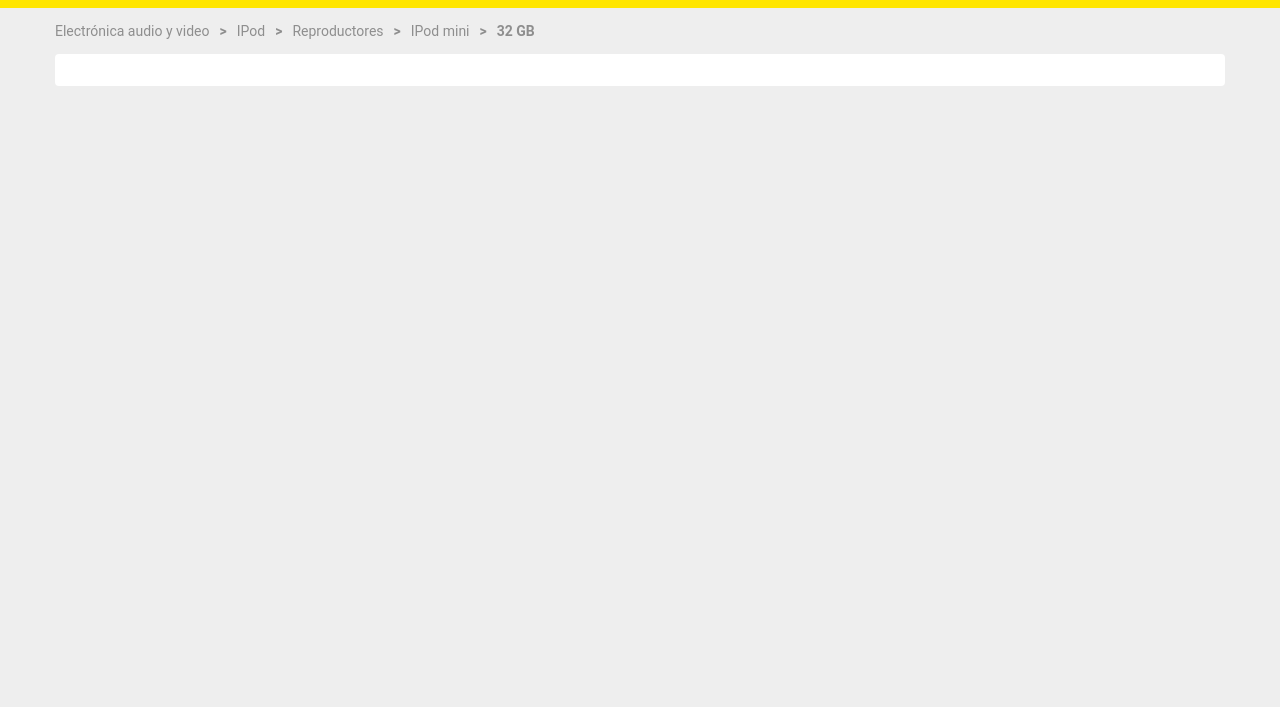
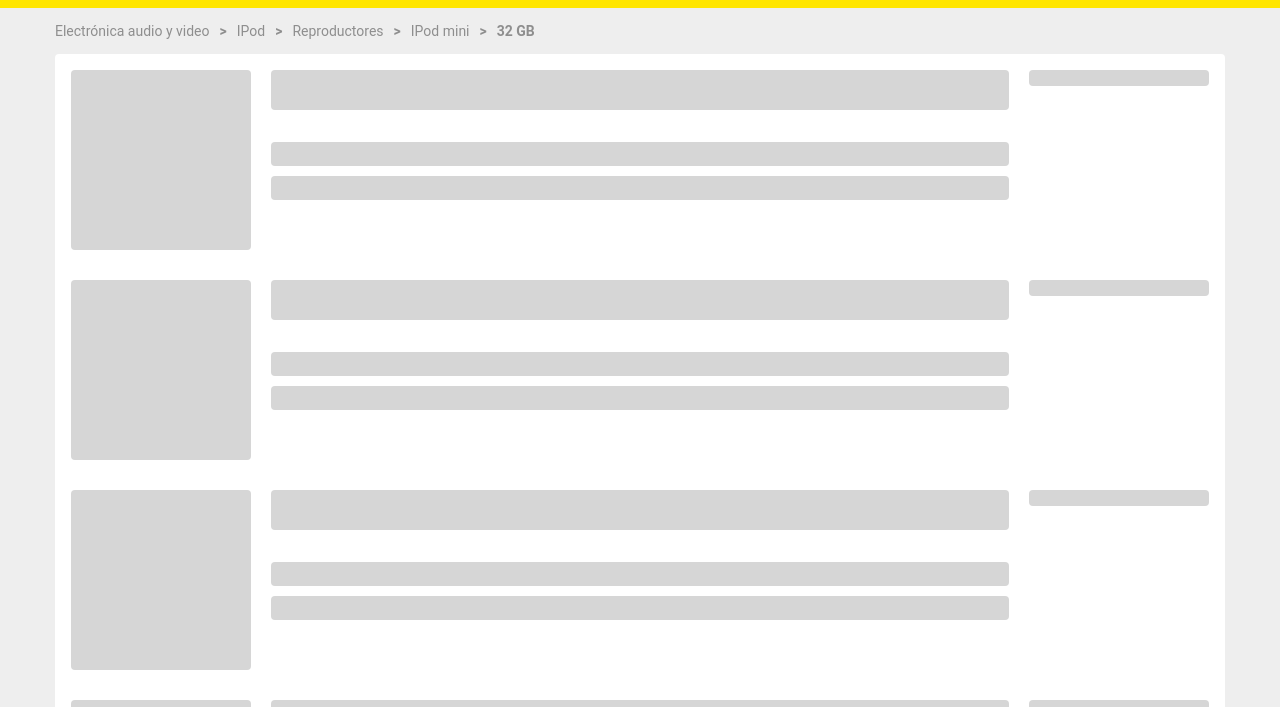
Before and after one commit to sebaspa/meli-test, a React (Vite) app: page /items in a window 1280 px wide. Shown: the part 245-952 px from the top of the page. Before the commit the page ends 800 px from the top, so only its background shows below. Built offline with nearby package versions, Linux system fonts and the light colour scheme.

Commit message:
✨ Create skeleton components

```diff
--- /dev/null
+++ b/src/assets/styles/animations.scss
@@ -0,0 +1,19 @@
+@keyframes skeleton {
+  0% {
+    background-color: $light-gray;
+  }
+  50% {
+    background-color: $gray;
+  }
+  100% {
+    background-color: $light-gray;
+  }
+}
+
+.skeletonText {
+  width: 100%;
+  min-height: 16px;
+  border-radius: 4px;
+  animation: skeleton 1s infinite;
+  margin-bottom: 10px;
+}
--- a/src/assets/styles/color.scss
+++ b/src/assets/styles/color.scss
@@ -1,6 +1,7 @@
 $white: #fff;
 $black: #333;
 $dark-gray: #999;
+$gray: #ccc;
 $light-gray: #eee;
 $yellow: #ffe600;
 $blue: #3483fa;
--- a/src/components/Products/ProductCard.tsx
+++ b/src/components/Products/ProductCard.tsx
@@ -13,7 +13,7 @@ const ProductCard = ({ product }: Props): JSX.Element => {
   return (
     <>
       <Link className="product-card" to={`/items/${product.id}`}>
-        <img className='product-card__image' src={image} alt="image" />
+        <img className='product-card__image' src={image} alt="image" loading='lazy' />
         <div className="product-card__description">
           <p className="price">
             {price.toLocaleString('es-AR', { style: 'currency', currency: currencyId })}
--- /dev/null
+++ b/src/components/Products/ProductDetailSkeleton.tsx
@@ -0,0 +1,28 @@
+import './ProductSkeleton.scss'
+const ProductDetailSkeleton = (): JSX.Element => {
+  return (
+    <div className="productSkeleton">
+      <div className="productSkeleton__grid">
+        <div className="productSkeleton__image"></div>
+        <div>
+          <div className="skeletonText"></div>
+          <div className="skeletonText" style={{ height: '80px' }}></div>
+          <br />
+          <div className="skeletonText" style={{ height: '60px' }}></div>
+          <br />
+          <div className="skeletonText" style={{ height: '50px' }}></div>
+        </div>
+      </div>
+      <div>
+        <div className="skeletonText" style={{ height: '30px' }}></div>
+        <br />
+        <div className="skeletonText" style={{ height: '16px' }}></div>
+        <div className="skeletonText" style={{ height: '16px' }}></div>
+        <div className="skeletonText" style={{ height: '16px' }}></div>
+        <div className="skeletonText" style={{ height: '16px' }}></div>
+      </div>
+    </div>
+  )
+}
+
+export default ProductDetailSkeleton
--- /dev/null
+++ b/src/components/Products/ProductListSkeleton.scss
@@ -0,0 +1,28 @@
+@import "../../assets/styles/color.scss";
+@import "../../assets/styles/animations.scss";
+
+.productsListSkeleton {
+  width: 100%;
+  padding: 16px;
+  border-radius: 4px;
+  background-color: $white;
+  // animation: skeleton 1s infinite;
+
+  .productCard {
+    display: grid;
+    grid-template-columns: 1fr;
+    gap: 20px;
+    margin-bottom: 30px;
+
+    @media (min-width: 768px) {
+      grid-template-columns: 180px 1fr 180px;
+    }
+
+    &__image {
+      width: 100%;
+      height: 180px;
+      border-radius: 4px;
+      animation: skeleton 1s infinite;
+    }
+  }
+}
--- /dev/null
+++ b/src/components/Products/ProductSkeleton.scss
@@ -0,0 +1,35 @@
+@import "../../assets/styles/color.scss";
+@import "../../assets/styles/animations.scss";
+
+.productSkeleton {
+  width: 100%;
+  padding: 16px;
+  background-color: $white;
+  border-radius: 4px;
+
+  &__grid {
+    display: grid;
+    grid-template-columns: 1fr;
+    gap: 20px;
+    margin-bottom: 30px;
+
+    @media (min-width: 768px) {
+      grid-template-columns: 1fr 300px;
+    }
+
+    @media (min-width: 1024px) {
+      grid-template-columns: 680px 1fr;
+    }
+  }
+
+  &__image {
+    width: 100%;
+    height: 160px;
+    border-radius: 4px;
+    animation: skeleton 1s infinite;
+
+    @media (min-width: 768px) {
+      height: 340px;
+    }
+  }
+}
--- /dev/null
+++ b/src/components/Products/ProductsListSkeleton.tsx
@@ -0,0 +1,45 @@
+import './ProductListSkeleton.scss'
+const ProductsListSkeleton = (): JSX.Element => {
+  return (
+    <div className="productsListSkeleton">
+      <div className="productCard">
+        <div className="productCard__image"></div>
+        <div>
+          <div className="skeletonText" style={{ height: '40px', marginBottom: '32px' }}></div>
+          <div className="skeletonText" style={{ height: '24px' }}></div>
+          <div className="skeletonText" style={{ height: '24px' }}></div>
+        </div>
+        <div className="skeletonText" style={{ height: '14px' }}></div>
+      </div>
+      <div className="productCard">
+        <div className="productCard__image"></div>
+        <div>
+          <div className="skeletonText" style={{ height: '40px', marginBottom: '32px' }}></div>
+          <div className="skeletonText" style={{ height: '24px' }}></div>
+          <div className="skeletonText" style={{ height: '24px' }}></div>
+        </div>
+        <div className="skeletonText" style={{ height: '14px' }}></div>
+      </div>
+      <div className="productCard">
+        <div className="productCard__image"></div>
+        <div>
+          <div className="skeletonText" style={{ height: '40px', marginBottom: '32px' }}></div>
+          <div className="skeletonText" style={{ height: '24px' }}></div>
+          <div className="skeletonText" style={{ height: '24px' }}></div>
+        </div>
+        <div className="skeletonText" style={{ height: '14px' }}></div>
+      </div>
+      <div className="productCard">
+        <div className="productCard__image"></div>
+        <div>
+          <div className="skeletonText" style={{ height: '40px', marginBottom: '32px' }}></div>
+          <div className="skeletonText" style={{ height: '24px' }}></div>
+          <div className="skeletonText" style={{ height: '24px' }}></div>
+        </div>
+        <div className="skeletonText" style={{ height: '14px' }}></div>
+      </div>
+    </div>
+  )
+}
+
+export default ProductsListSkeleton
--- a/src/components/index.ts
+++ b/src/components/index.ts
@@ -4,6 +4,8 @@ import Search from './Header/Search'
 import Breadcrumb from './Breadcrumb/Breadcrumb'
 import ProductsList from './Products/ProductsList'
 import ProductDetail from './Products/ProductDetail'
+import ProductDetailSkeleton from './Products/ProductDetailSkeleton'
+import ProductsListSkeleton from './Products/ProductsListSkeleton'
 
 export {
   Header,
@@ -11,5 +13,7 @@ export {
   Search,
   Breadcrumb,
   ProductsList,
-  ProductDetail
+  ProductDetail,
+  ProductDetailSkeleton,
+  ProductsListSkeleton
 }
--- a/src/pages/Home.tsx
+++ b/src/pages/Home.tsx
@@ -1,14 +1,17 @@
 import { useEffect, useState } from 'react'
-import { Header, ProductsList } from '../components'
+import { Header, ProductsList, ProductsListSkeleton } from '../components'
 import { getProducts } from '../api/products'
 import type { Product } from '../types/product'
 
 const Home = (): JSX.Element => {
   const [products, setProducts] = useState<Product[]>([])
+  const [isLoading, setIsLoading] = useState<boolean>(true)
   useEffect(() => {
+    setIsLoading(true)
     const getProductsFromApi = async (): Promise<void> => {
       const productsFromApi = await getProducts()
       setProducts(productsFromApi)
+      setIsLoading(false)
     }
 
     getProductsFromApi().catch(console.error)
@@ -19,6 +22,7 @@ const Home = (): JSX.Element => {
       <Header />
       <div className="container">
         <br />
+        {isLoading && <ProductsListSkeleton />}
         <ProductsList products={products} />
       </div>
     </>
--- a/src/pages/PageProduct.tsx
+++ b/src/pages/PageProduct.tsx
@@ -1,12 +1,13 @@
 import { useEffect, useState } from 'react'
 import { useParams } from 'react-router-dom'
-import { Breadcrumb, Header, ProductDetail } from '../components'
+import { Breadcrumb, Header, ProductDetail, ProductDetailSkeleton } from '../components'
 import { getProduct } from '../api/products'
 
 import type { ProductSingle } from '../types/product'
 
 const PageProduct = (): JSX.Element => {
   const [product, setProduct] = useState<ProductSingle | null>(null)
+  const [isLoading, setIsLoading] = useState<boolean>(true)
   const params = useParams()
   const id = params.id
 
@@ -15,10 +16,12 @@ const PageProduct = (): JSX.Element => {
   }
 
   useEffect(() => {
+    setIsLoading(true)
     const getProductFromApi = async (): Promise<void> => {
       if (id === undefined) return
       const product = await getProduct(id)
       setProduct(product)
+      setIsLoading(false)
     }
     getProductFromApi().catch(console.error)
   }, [])
@@ -28,6 +31,7 @@ const PageProduct = (): JSX.Element => {
       <Header />
       <div className="container">
         <Breadcrumb />
+        {isLoading && <ProductDetailSkeleton />}
         {product !== null && <ProductDetail product={product} />}
       </div>
     </>
--- a/src/pages/PageSearch.tsx
+++ b/src/pages/PageSearch.tsx
@@ -1,19 +1,23 @@
 import { useEffect, useState } from 'react'
 import { useSearchParams } from 'react-router-dom'
-import { Breadcrumb, Header, ProductsList } from '../components'
+import { Breadcrumb, Header, ProductsList, ProductsListSkeleton } from '../components'
+import { getProductsByName } from '../api/products'
+
 import type { Product } from '../types/product'
-import { getProductsByName } from '../api/products'
 
 const PageSearch = (): JSX.Element => {
   const [products, setProducts] = useState<Product[]>([])
+  const [isLoading, setIsLoading] = useState<boolean>(true)
   const [params] = useSearchParams()
   const searchText = params.get('search')
 
   useEffect(() => {
     if (searchText === null) return
+    setIsLoading(true)
     const getProductsFromApi = async (): Promise<void> => {
       const productsFromApi = await getProductsByName(searchText)
       setProducts(productsFromApi)
+      setIsLoading(false)
     }
     getProductsFromApi().catch(console.error)
   }, [searchText])
@@ -23,7 +27,8 @@ const PageSearch = (): JSX.Element => {
       <Header />
       <div className="container">
         <Breadcrumb />
-        {<ProductsList products={products} />}
+        {isLoading && <ProductsListSkeleton />}
+        <ProductsList products={products} />
       </div>
     </>
   )
```
